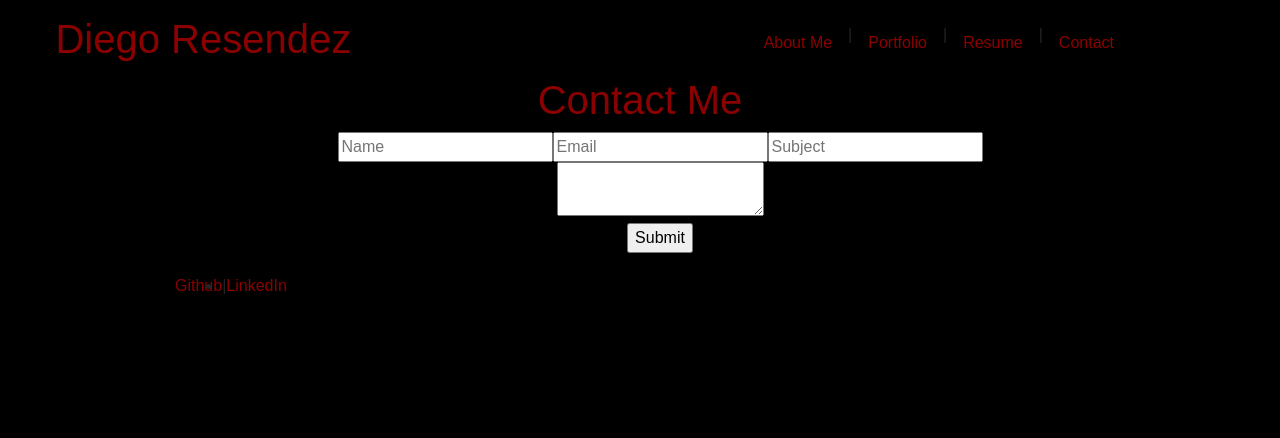
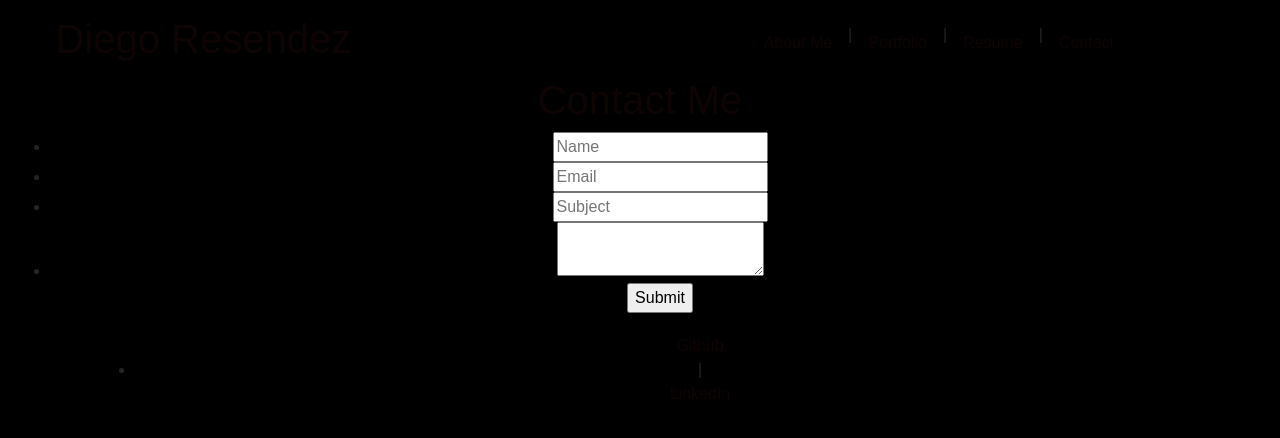
Before and after one commit to DiegoResendez/react_portfolio, a React (Create React App) app in the folder client/: page /contactMe in a window 1280 px wide. Shown: the top 438 px of the page. Built offline with nearby package versions, Linux system fonts and the light colour scheme; the HTML template or start-up script is replaced by a standard one.

Commit message:
Updated Footer

```diff
--- a/client/src/App.css
+++ b/client/src/App.css
@@ -4,7 +4,7 @@ body{
   padding: 10px;
 }
 
-.App {
+.App, .AppFooter {
   text-align: center;
 }
 
--- a/client/src/App.js
+++ b/client/src/App.js
@@ -23,7 +23,9 @@ class App extends Component {
         {/* <AboutMe/> */}
 
         </div>
+        <div className="AppFooter">
         <Footer/>
+        </div>
       </div>
     );
   }
--- a/client/src/components/pages/ContactMe.js
+++ b/client/src/components/pages/ContactMe.js
@@ -34,30 +34,38 @@ class Contact extends React.Component{
       {/* <h1>Hello {this.state.name}</h1> */}
       {/* <p>Enter your name, and submit:</p> */}
       <ul>
+ <li>
     <input
         type='text'
         name='name'
         placeholder='Name'
         onChange={this.myChangeHandler}
     />
+    </li>
+    <li>
     <input
         type='text'
         name='email'
         placeholder='Email'
         onChange={this.myChangeHandler}
     />
+    </li>
+    <li>
     <input
         type='text'
         name='subject'
         placeholder='Subject'
         onChange={this.myChangeHandler}
     />
+    </li>
+    <li>
           <form>
       <textarea value={this.state.message} />
       </form>
       <input
         type='submit'
       />
+      </li>
       </ul>
       </form>
                 </div>
--- a/client/src/components/pages/style.css
+++ b/client/src/components/pages/style.css
@@ -1,5 +1,10 @@
+body{
+    background-color: rgb(0, 0, 0);
+    margin: auto;
+    padding: 10px;
+}
 .contactPage {
-    display: inline;
+    display: list-item;
 }
 
 .projectCards{
@@ -14,4 +19,5 @@
 .aboutMeText,
 .resumeText{
     display: inline;
+    color: rgb(18, 19, 19);
 }
--- a/client/src/components/style.css
+++ b/client/src/components/style.css
@@ -5,25 +5,24 @@ body{
 }
 
 .container, .btn-primary {
-    background-color: black;
+    /* background-color: #f02121; */
     margin: 0px;
     padding: 5px;
     float: right;
 }
 
 h1,  .nav-link, .footer-link  {
-    color: darkred;
+    color: rgb(15, 4, 4);
 }
 h4, .form-group {
-    color: rgb(255, 255, 255);
+    color: rgb(34, 34, 34);
 }
 
 .nav {
     float: right;
 }
-.footer, .footer-link{
-    display: flex;
-    float: left;
+.footer {
+    display: contents;
 }
 
 .contactPage {
```
